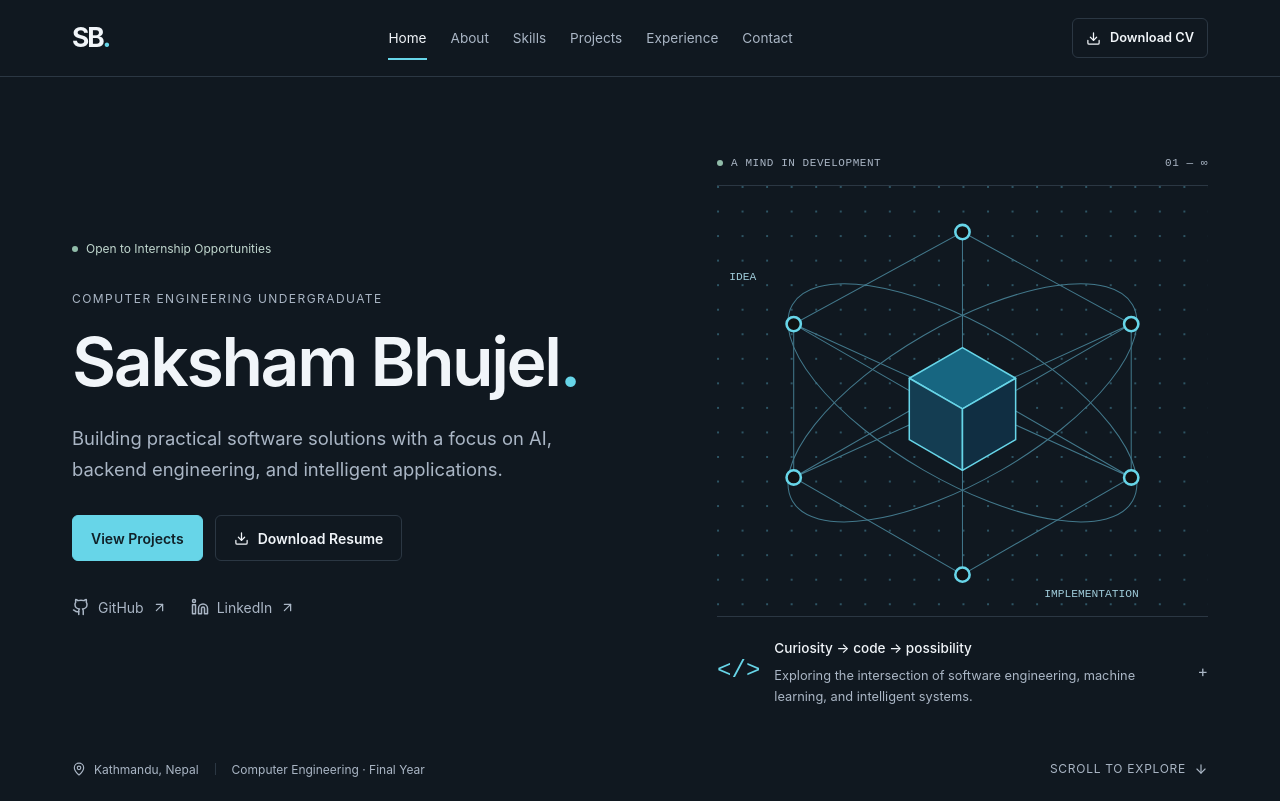
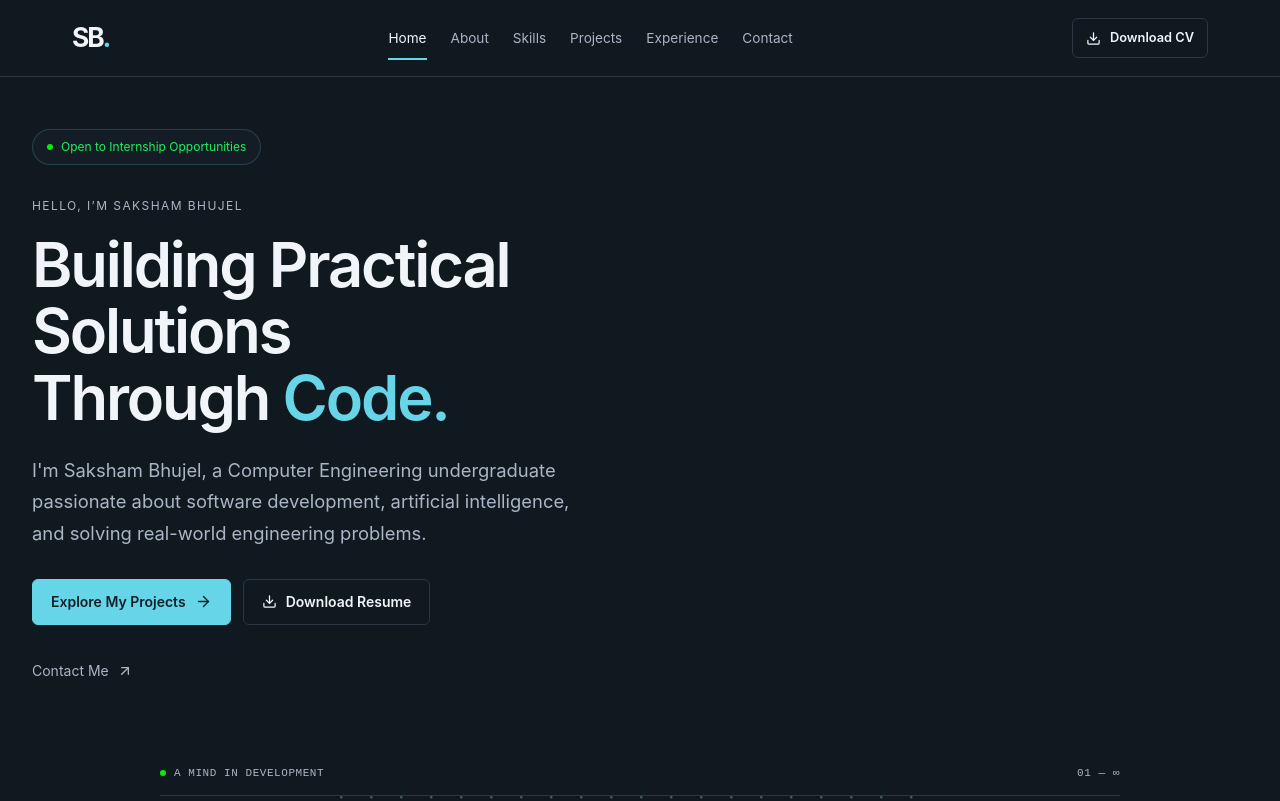
Before and after one commit to STRANGER-93/Saksham_Portfolio, a React (Vite) app: page / in a window 1280 px wide. Shown: the top 801 px of the page. Built offline with nearby package versions, Linux system fonts and the light colour scheme.

Commit message:
Revamp Hero and OrbitalDiagram components with updated text, styles, and layout adjustments for enhanced user experience and accessibility

```diff
--- a/src/components/Hero.jsx
+++ b/src/components/Hero.jsx
@@ -1,7 +1,6 @@
 import OrbitalDiagram from "./OrbitalDiagram";
-import { ArrowDown, MapPin, Github, Linkedin } from "lucide-react";
-import { Reveal, ResumeButton, ExternalLink } from "./UI";
-import { profile } from "../data/profile";
+import { ArrowDown, ArrowRight, ArrowUpRight, MapPin } from "lucide-react";
+import { Reveal, ResumeButton } from "./UI";
 export default function Hero() {
   return (
     <section id="home" className="hero">
@@ -11,29 +10,23 @@ export default function Hero() {
             <span />
             Open to Internship Opportunities
           </div>
-          <p className="hero-name">COMPUTER ENGINEERING UNDERGRADUATE</p>
+          <p className="hero-name">HELLO, I’M SAKSHAM BHUJEL</p>
           <h1>
-            Saksham Bhujel<span>.</span>
+            Building Practical<br />Solutions<br />Through <span>Code.</span>
           </h1>
           <p className="hero-description">
-            Building practical software solutions with a focus on AI, backend
-            engineering, and intelligent applications.
+            I'm Saksham Bhujel, a Computer Engineering undergraduate passionate
+            about software development, artificial intelligence, and solving
+            real-world engineering problems.
           </p>
           <div className="hero-buttons">
             <a href="#projects" className="button primary">
-              View Projects
+              Explore My Projects <ArrowRight size={17} />
             </a>
             <ResumeButton />
           </div>
           <div className="hero-socials">
-            <ExternalLink href={profile.github}>
-              <Github size={18} />
-              GitHub
-            </ExternalLink>
-            <ExternalLink href={profile.linkedin}>
-              <Linkedin size={18} />
-              LinkedIn
-            </ExternalLink>
+            <a href="#contact">Contact Me <ArrowUpRight size={16} /></a>
           </div>
         </Reveal>
         <Reveal className="hero-art">
--- a/src/components/OrbitalDiagram.jsx
+++ b/src/components/OrbitalDiagram.jsx
@@ -169,7 +169,7 @@ export default function OrbitalDiagram() {
         >
           <div className="philosophy-heading">
             <Box size={20} aria-hidden="true" />
-            <h2 id="philosophy-title">The Philosophy Behind the Design</h2>
+            <h2 id="philosophy-title">Every meaningful solution begins with curiosity.</h2>
             <button
               type="button"
               className="philosophy-close"
@@ -179,8 +179,7 @@ export default function OrbitalDiagram() {
               <X size={18} aria-hidden="true" />
             </button>
           </div>
-          <p>Every meaningful solution begins with curiosity.</p>
-          <p>I believe engineering something is rarely a straight line.</p>
+          <p>"I believe engineering something is rarely a straight line.</p>
           <p>
             The central cube represents an idea waiting to take shape. The
             interconnected paths symbolize knowledge, experimentation, and the
@@ -189,7 +188,7 @@ export default function OrbitalDiagram() {
           <p>
             For me, engineering is the journey from{" "}
             <span>curiosity to code to possibility</span> — turning ideas into
-            practical solutions.
+            practical solutions."
           </p>
         </motion.section>
       </motion.div>
--- a/src/styles.css
+++ b/src/styles.css
@@ -168,7 +168,7 @@ footer {
   display: inline-flex;
   align-items: center;
   gap: 8px;
-  color: #c0d7ce;
+  color: #1eef5c;
   font-size: 0.75rem;
   line-height: 1.5;
 }
@@ -178,7 +178,7 @@ footer {
   width: 6px;
   height: 6px;
   border-radius: 50%;
-  background: #91bca9;
+  background: #05ed05;
 }
 .skip-link {
   position: fixed;
@@ -260,12 +260,25 @@ nav a[aria-current]:after {
 }
 
 /* Introduction */
+.hero {
+  max-width: 1600px;
+}
 .hero-grid {
   display: grid;
-  grid-template-columns: 1.2fr 1fr;
+  grid-template-columns: minmax(0, 1.15fr) minmax(0, 1fr);
   gap: 56px;
-  align-items: center;
-  padding-block: 80px 52px;
+  align-items: start;
+  padding-block: 52px;
+}
+.hero h1 {
+  font-size: clamp(2.7rem, 4.8vw, 4.5rem);
+  line-height: 1.08;
+}
+.hero .availability {
+  padding: 8px 14px;
+  border: 1px solid #67d5e833;
+  border-radius: 24px;
+  background: #141d26;
 }
 .hero-name {
   font-size: 0.75rem;
@@ -305,6 +318,7 @@ h1 > span {
 }
 .hero-art {
   min-width: 0;
+  padding-top: 18px;
 }
 .art-label {
   display: flex;
@@ -339,6 +353,7 @@ h1 > span {
   background: transparent;
   color: inherit;
   touch-action: manipulation;
+  transition: transform 350ms ease;
 }
 .orbital-trigger:focus-visible {
   outline: 2px solid var(--accent);
@@ -452,36 +467,60 @@ h1 > span {
 .philosophy-panel p span {
   color: var(--accent);
 }
-/* Reserve a diagram and message column within the hero, not outside the viewport. */
-@media (min-width: 1400px) {
-  .hero {
-    max-width: 1600px;
+/* Size the reveal against its available space, rather than a very wide viewport. */
+.hero-art {
+  container-type: inline-size;
+}
+@container (min-width: 600px) {
+  .orbital-disclosure {
+    display: grid;
+    grid-template-columns: minmax(0, 1fr) minmax(0, 0fr);
+    align-items: start;
+    column-gap: 0;
+    transition: grid-template-columns 350ms ease, column-gap 350ms ease;
   }
-  .hero-grid {
-    grid-template-columns: minmax(0, .9fr) minmax(0, 1.4fr);
-    gap: 40px;
+  .orbital-disclosure.is-open {
+    grid-template-columns: minmax(0, 1fr) minmax(0, .68fr);
+    column-gap: 20px;
   }
-  .hero-art .art-label,
-  .hero-art .code-caption,
   .orbital-trigger {
-    width: calc(100% - 324px);
+    grid-column: 1;
+    grid-row: 1;
+    max-width: 600px;
+    justify-self: center;
+    min-width: 0;
   }
   .philosophy-slot {
-    position: absolute;
-    right: 0;
-    top: 8px;
-    width: 324px;
-    padding-left: 24px;
+    grid-column: 2;
+    grid-row: 1;
+    min-width: 0;
+    width: 100%;
   }
   .philosophy-panel {
-    margin-top: 0;
-    padding: 20px;
+    /* Keep text wrapping stable while the message column animates from zero. */
+    width: calc((100cqw - 20px) * .404762);
+    margin-top: 8px;
+    padding: 18px;
   }
   .philosophy-panel::before {
-    top: 72px;
-    left: -25px;
-    width: 24px;
+    top: 64px;
+    left: -21px;
+    width: 20px;
     height: 1px;
+  }
+}
+/* Give tablet/laptop diagrams a complete row so both columns remain readable. */
+@media (min-width: 700px) and (max-width: 1499px) {
+  .hero .hero-grid {
+    grid-template-columns: minmax(0, 1fr);
+  }
+  .hero .hero-art {
+    width: 100%;
+    max-width: 960px;
+    margin-inline: auto;
+  }
+  .hero-grid > :first-child {
+    max-width: 700px;
   }
 }
 @media (max-width: 560px) {
@@ -1122,7 +1161,7 @@ dialog form {
 /* Intentional tablet and mobile layouts */
 @media (min-width: 1440px) {
   .hero-grid {
-    padding-top: 96px;
+    padding-top: 52px;
   }
 }
 @media (max-width: 960px) {
```
